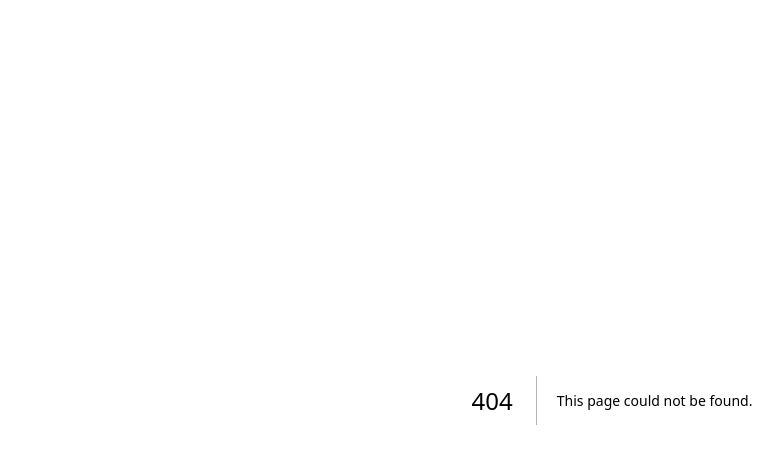
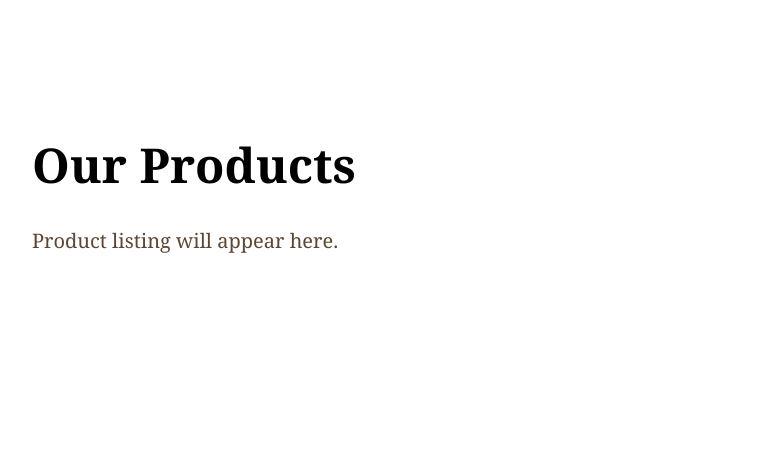
Before and after one commit to nagarajukandula55/native, a Next.js app: page /products in a window 1280 px wide. Before the commit this address had no page. Shown: the top 464 px of the page, without its empty margins (28-811 px from the left). Built offline with nearby package versions, Linux system fonts and the light colour scheme.

Commit message:
Create page.js

```diff
--- /dev/null
+++ b/app/products/page.js
@@ -0,0 +1,13 @@
+export default function Products() {
+  return (
+    <div style={{ padding: "100px 60px", fontFamily: "Georgia, serif" }}>
+      <h1 style={{ fontSize: "48px", marginBottom: "30px" }}>
+        Our Products
+      </h1>
+
+      <p style={{ fontSize: "20px", color: "#5c4634" }}>
+        Product listing will appear here.
+      </p>
+    </div>
+  );
+}
```
